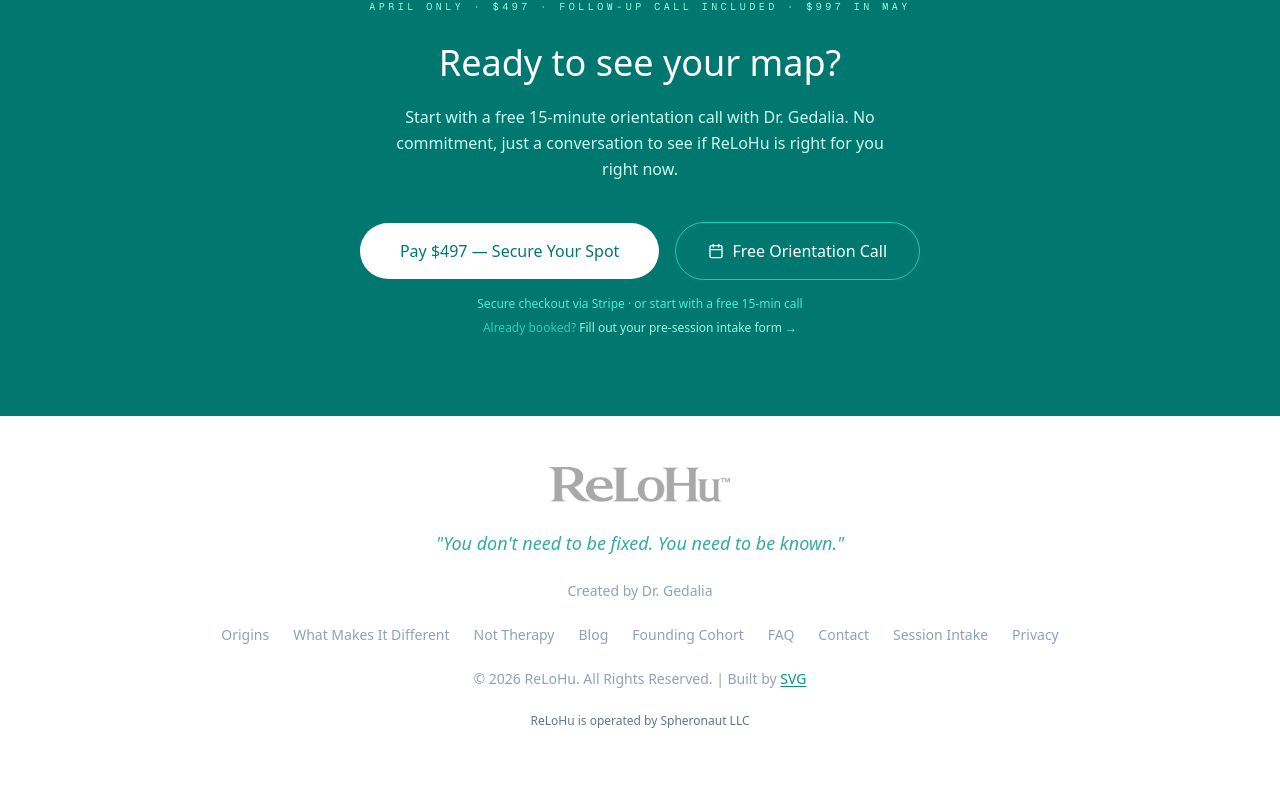
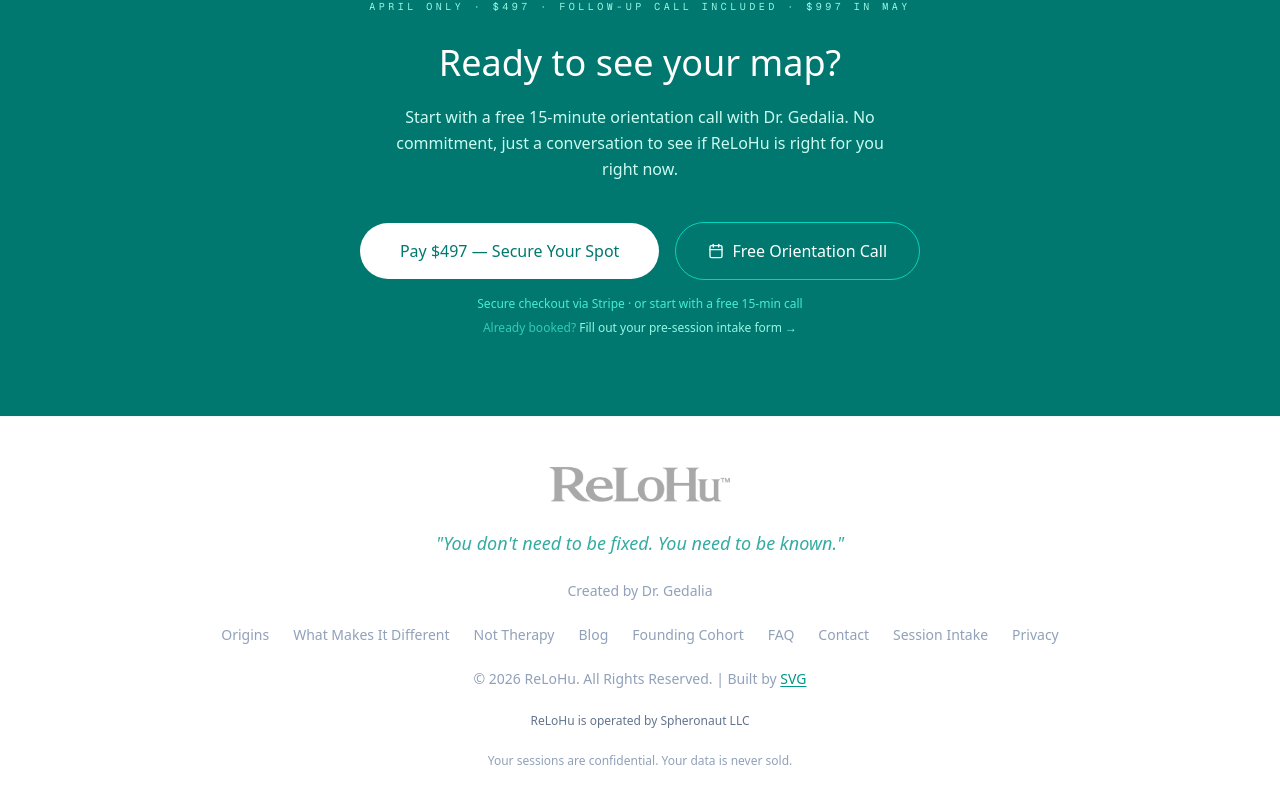
Before and after one commit to realitysciences/ReLoHu, a Next.js app: page /founding-cohort in a window 1280 px wide. Shown: the part 4650-5453 px from the top of the page. Before the commit the page ends 5427 px from the top, so only its background shows below. Built offline with nearby package versions, Linux system fonts and the light colour scheme.

Commit message:
Add confidentiality note to footer

```diff
--- a/src/components/SiteFooter.tsx
+++ b/src/components/SiteFooter.tsx
@@ -29,6 +29,7 @@
           </a>
         </p>
         <p className="text-slate-500 text-xs">ReLoHu is operated by Spheronaut LLC</p>
+        <p className="text-slate-400 text-xs">Your sessions are confidential. Your data is never sold.</p>
       </div>
     </footer>
   )
```
